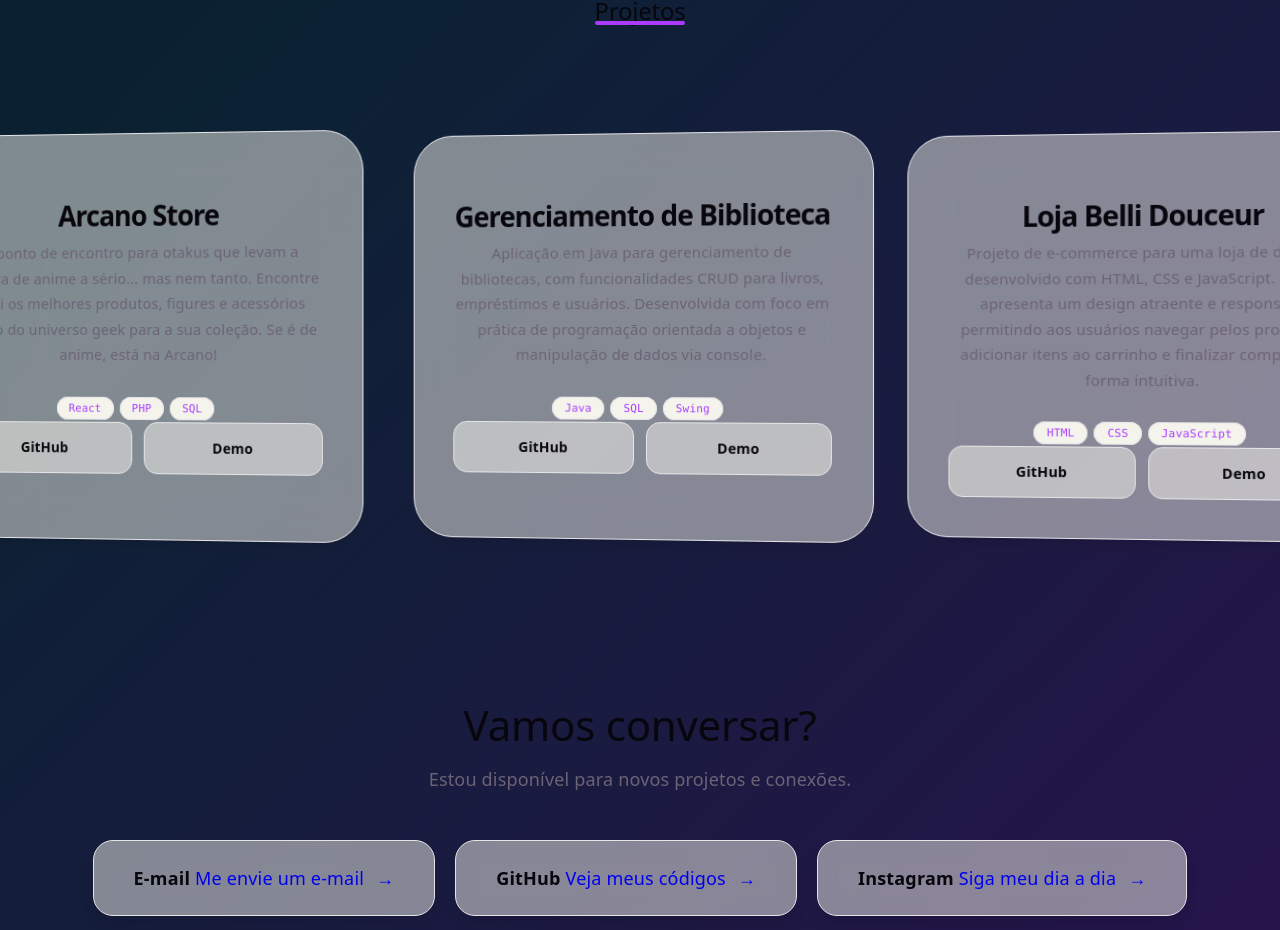
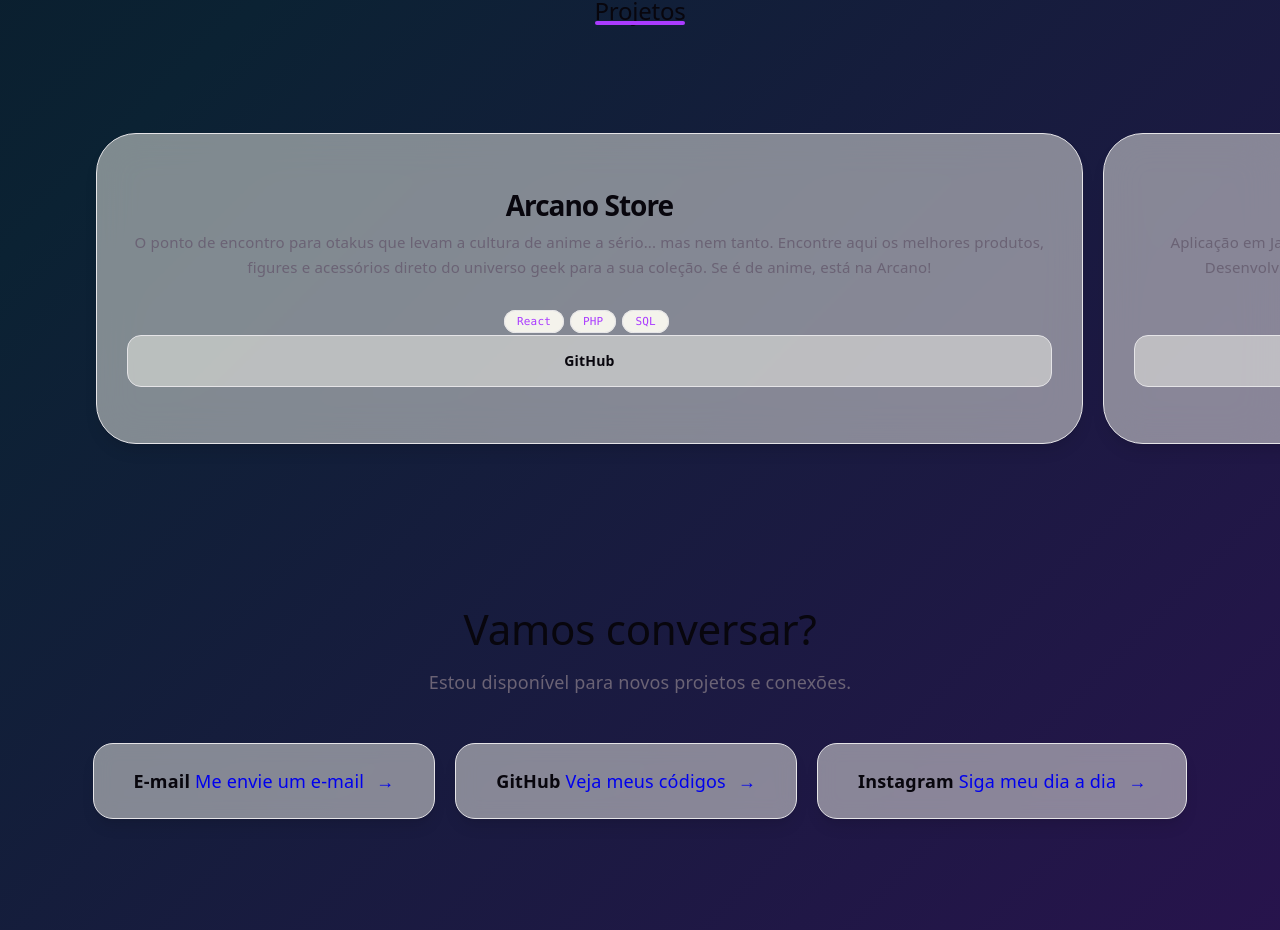
Before and after one commit to RUBENSNETO0001/PortifolioPerfil, a React (Vite) app in the folder front-end/: page / in a window 1280 px wide. Shown: the part 1174-2104 px from the top of the page. Built offline with nearby package versions, Linux system fonts and the light colour scheme.

Commit message:
link e css

```diff
--- a/front-end/src/assets/css/css-estrutura/cssmain/projeto.css
+++ b/front-end/src/assets/css/css-estrutura/cssmain/projeto.css
@@ -116,7 +116,7 @@
   border-color: var(--accent);
 }
 
-@media (max-width: 768px) {
+@media (max-width: 1300px) {
   .carrossel-wrapper {
     scroll-padding: 0 7.5%;
   }
@@ -124,6 +124,7 @@
   .projetos-lista-carrossel {
     padding: 0 7.5%;
     gap: 20px;
+    justify-content: start;
   }
 
   .projeto-item {
--- a/front-end/src/assets/estrutura/main/MainProjeto.jsx
+++ b/front-end/src/assets/estrutura/main/MainProjeto.jsx
@@ -5,24 +5,21 @@
             titulo: "Arcano Store",
             descricao: "O ponto de encontro para otakus que levam a cultura de anime a sério... mas nem tanto. Encontre aqui os melhores produtos, figures e acessórios direto do universo geek para a sua coleção. Se é de anime, está na Arcano!",
             techs: ["React", "PHP", "SQL"],
-            linkGithub: "https://github.com/RUBENSNETO0001/--Arcano_Store--.git",
-            linkDemo: "#"
+            linkGithub: "https://github.com/RUBENSNETO0001/--Arcano_Store--.git"
         },
         {
             id: 2,
             titulo: "Gerenciamento de Biblioteca",
             descricao: "Aplicação em Java para gerenciamento de bibliotecas, com funcionalidades CRUD para livros, empréstimos e usuários. Desenvolvida com foco em prática de programação orientada a objetos e manipulação de dados via console.",
             techs: ["Java", "SQL", "Swing"],
-            linkGithub: "https://github.com/falk-dev/java-library-manager.git",
-            linkDemo: "#"
+            linkGithub: "https://github.com/falk-dev/java-library-manager.git"
         },
         {
             id: 3,
             titulo: "Loja Belli Douceur",
             descricao: "Projeto de e-commerce para uma loja de doces, desenvolvido com HTML, CSS e JavaScript. O site apresenta um design atraente e responsivo, permitindo aos usuários navegar pelos produtos, adicionar itens ao carrinho e finalizar compras de forma intuitiva.",
             techs: ['HTML', 'CSS', 'JavaScript'],
-            linkGithub: "https://github.com/RUBENSNETO0001/--LojaBelliDouceur--",
-            linkDemo: "#"
+            linkGithub: "https://github.com/RUBENSNETO0001/--LojaBelliDouceur--"
         }
     ];
 
@@ -42,7 +39,6 @@
                             </div>
                             <div className="projeto-links">
                                 <a href={projeto.linkGithub} className="btn-card">GitHub</a>
-                                <a href={projeto.linkDemo} className="btn-card">Demo</a>
                             </div>
                         </div>
                     ))}
```
